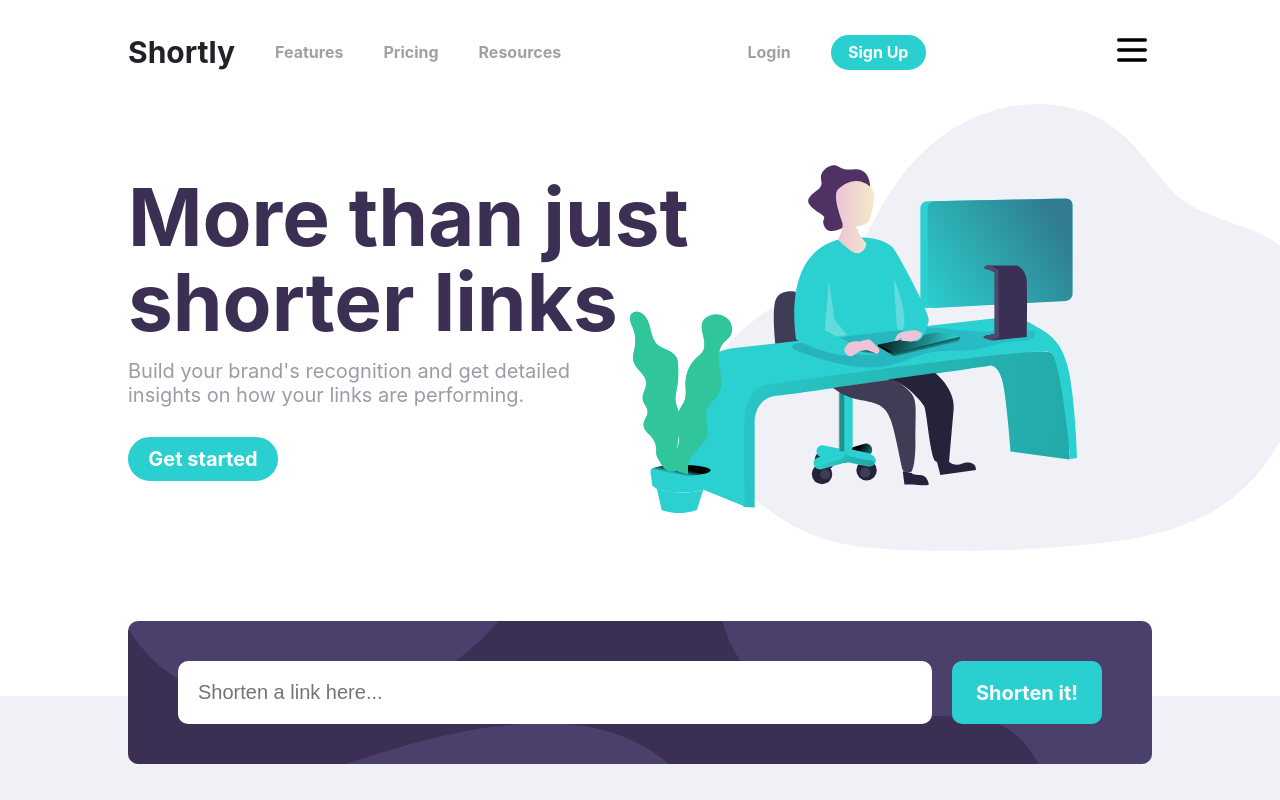
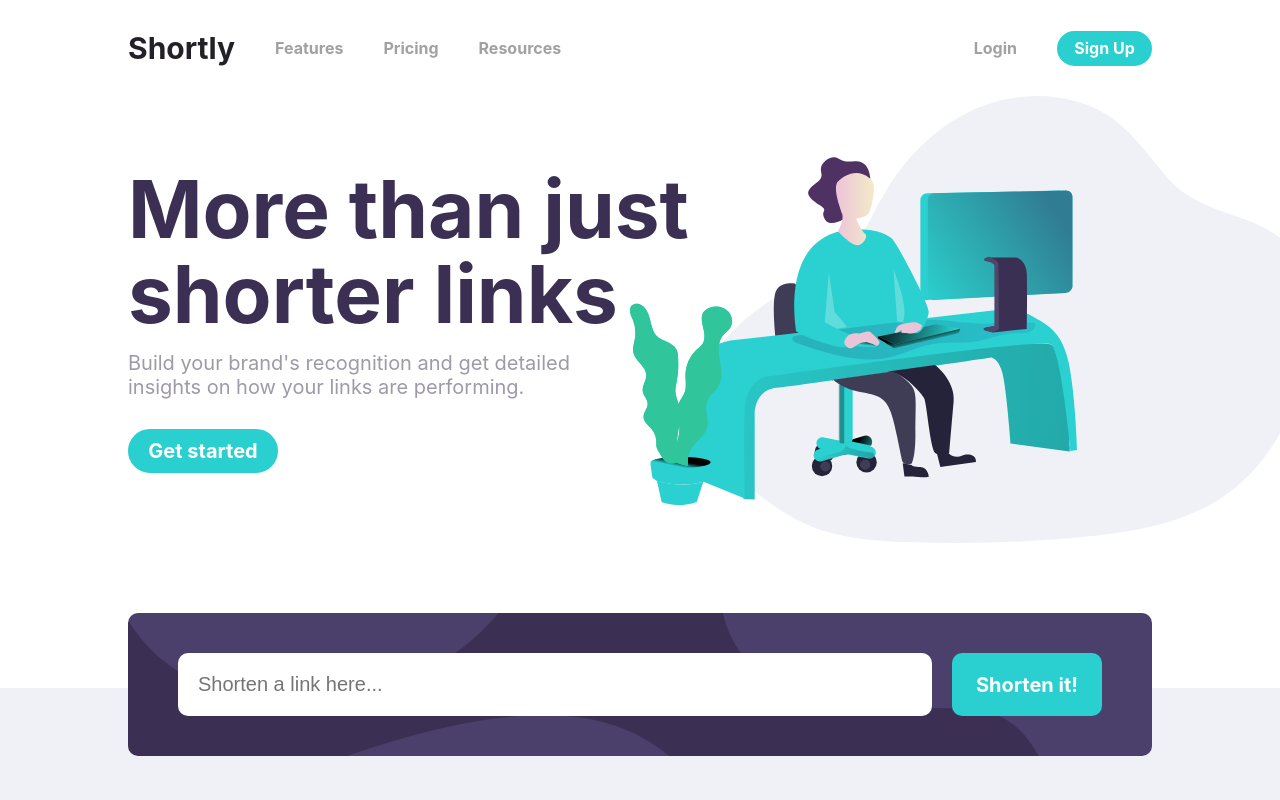
Before and after one commit to prajwal-naik/shortly, a Next.js app: page / in a window 1280 px wide. Shown: the top 800 px of the page. Built offline with nearby package versions, Linux system fonts and the light colour scheme.

Commit message:
ham display

```diff
--- a/pages/components/Header.jsx
+++ b/pages/components/Header.jsx
@@ -33,7 +33,7 @@ function Header() {
                         <p>Sign Up</p>
                     </div>
                 </div>
-                <div className = "ham" onClick = {() => {
+                <div className = {styles.ham} onClick = {() => {
                         setnav(!nav);
                     }}
                 >
--- a/pages/components/Header.module.css
+++ b/pages/components/Header.module.css
@@ -2,6 +2,11 @@
     z-index: 999;
     background-color: white;
     /* border: 2px solid black */
+}
+
+.ham{
+    display: none;
+    cursor: pointer;
 }
 
 .headerContainer{
@@ -105,6 +110,7 @@
     }
 
     .ham{
+        display: block;
         cursor: pointer;
     }
 
```
